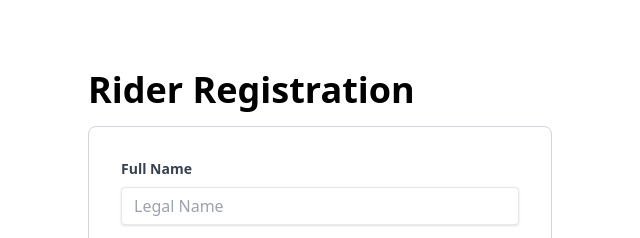
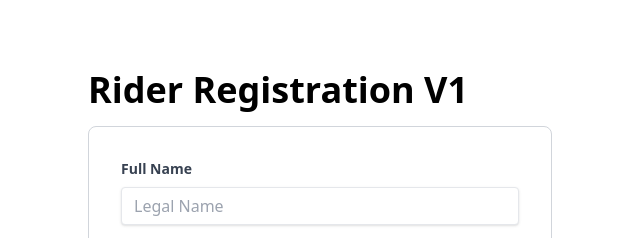
Before and after one commit to Uptura/TaraRiderApplication, a website: page dist/index.html in a window 1280 px wide. Shown: the part 138-376 px from the top of the page, 552-1192 px from the left. Drawn offline with nearby package versions, Linux system fonts and the light colour scheme.

Commit message:
Updating Version
Minor title change

```diff
--- a/dist/index.html
+++ b/dist/index.html
@@ -55,7 +55,7 @@
         <img src="../image/RiderRegister2.png" alt="ID Image" class="h-50 w-auto animate-pulse-scale">
       </div>
       <div class="text-center md:text-left md:w-1/2 md:pr-16 lg:pr-40">
-        <h1 class="text-2xl md:text-4xl font-bold mb-4">Rider Registration</h1>
+        <h1 class="text-2xl md:text-4xl font-bold mb-4">Rider Registration V1</h1>
         <form id="form1" class="bg-white p-4 md:p-8 border border-gray-300 rounded-lg">
           <div class="mb-4">
             <label class="block text-gray-700 text-sm font-bold mb-2" for="legal_name">Full Name</label>
```
